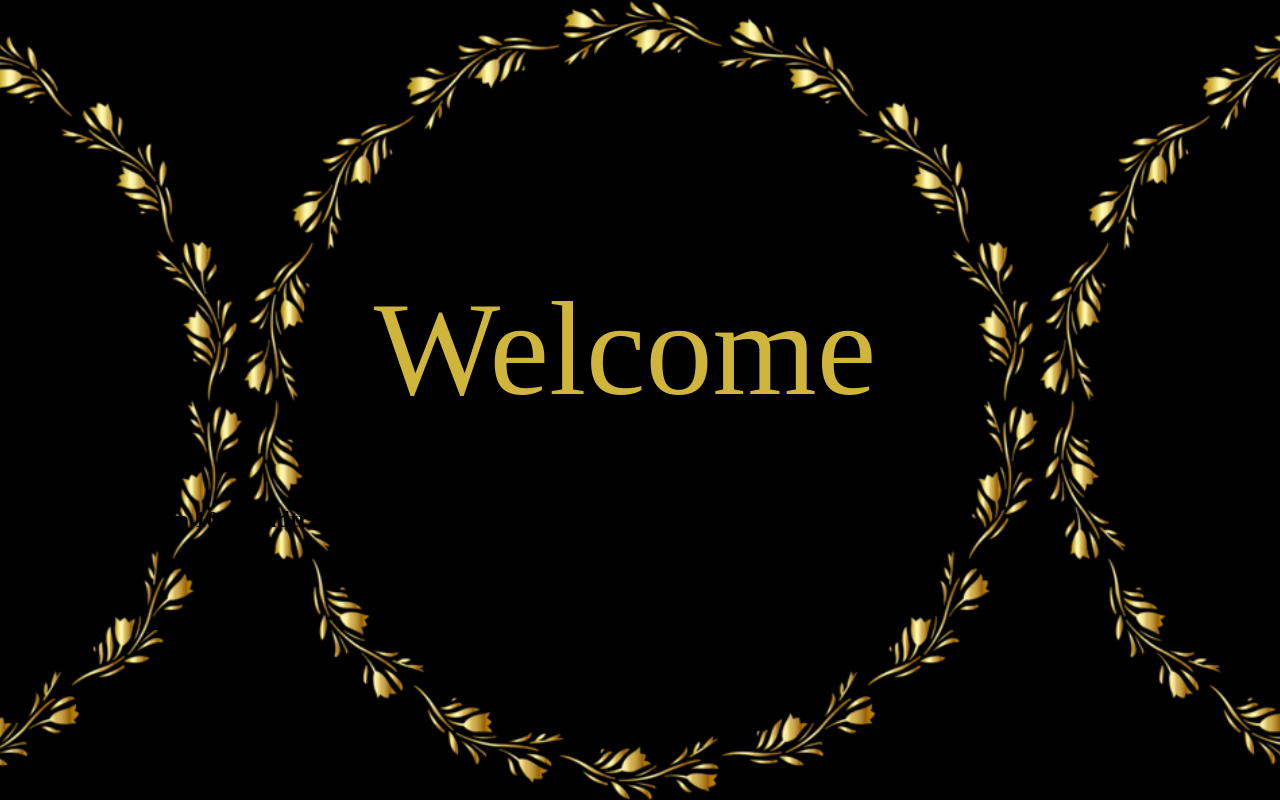
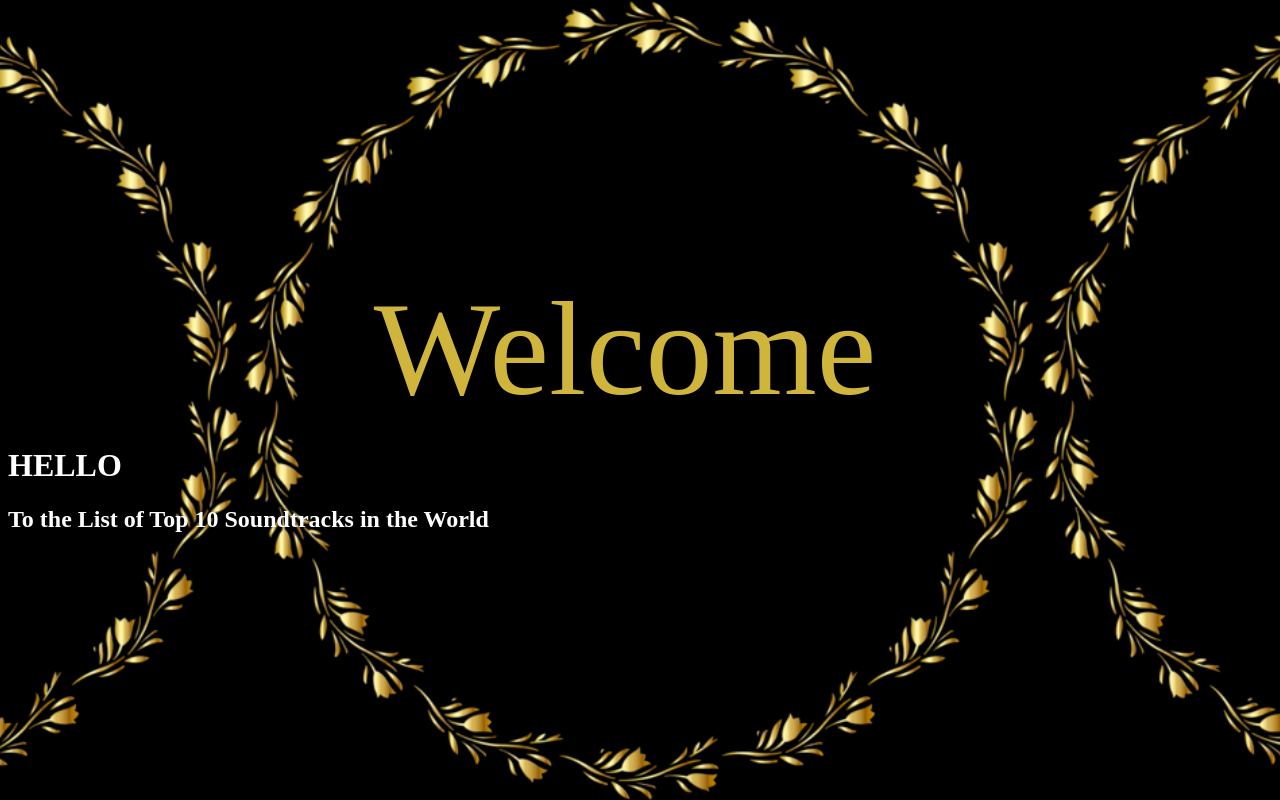
Before and after one commit to BagelsPLC/bagelsplc.github.io, a plain HTML site: page index.html in a window 1280 px wide. Drawn offline with Linux system fonts and the light colour scheme.

Commit message:
Further experiment

```diff
--- a/style.css
+++ b/style.css
@@ -7,9 +7,11 @@ center{
   padding-top: calc(200px + 8vh);
   padding-right: 30px;
 }
+
 body{
   background-image: url("border.png");
   background-position: center;
   background-size: contain;
-  background-color: black
+  background-color: black;
+  color: white;
 }
```
